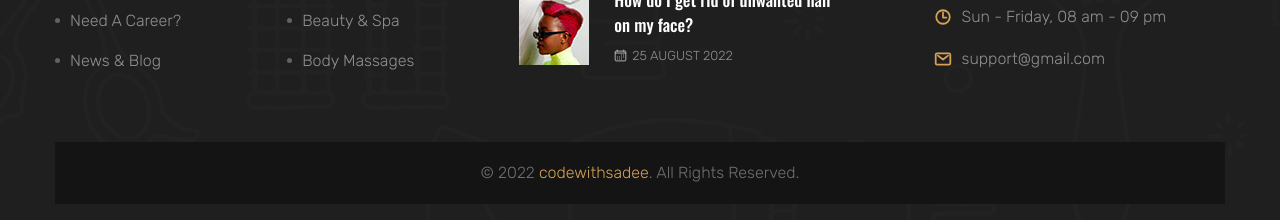
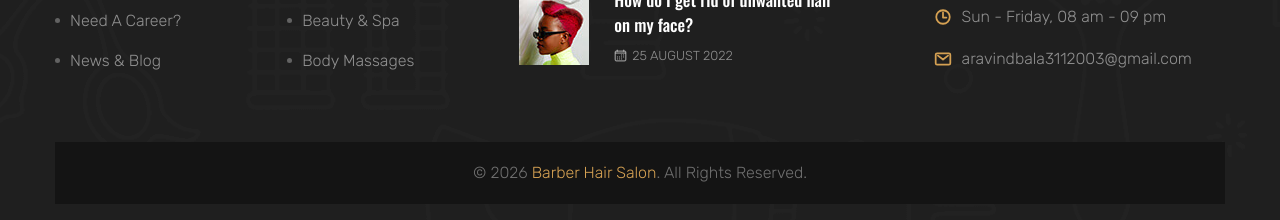
Before and after one commit to aravindbala03112003/BARBER-SHOP, a website: page index.html in a window 1280 px wide. Shown: the part 5617-5837 px from the top of the page. Drawn offline with nearby package versions, Linux system fonts and the light colour scheme; no server answers.

Commit message:
feat(contact): update official business email to aravindbala3112003@gmail.com

```diff
--- a/index.html
+++ b/index.html
@@ -985,7 +985,7 @@
             <li class="footer-list-item">
               <ion-icon name="mail-outline" aria-hidden="true"></ion-icon>
 
-              <a href="mailto:support@gmail.com" class="contact-link">support@gmail.com</a>
+              <a href="mailto:aravindbala3112003@gmail.com" class="contact-link">aravindbala3112003@gmail.com</a>
             </li>
 
           </ul>
@@ -996,7 +996,7 @@
 
       <div class="footer-bottom">
         <p class="copyright">
-          &copy; 2022 <a href="#" class="copyright-link">codewithsadee</a>. All Rights Reserved.
+          &copy; 2026 <a href="#top" class="copyright-link">Barber Hair Salon</a>. All Rights Reserved.
         </p>
       </div>
 
```
